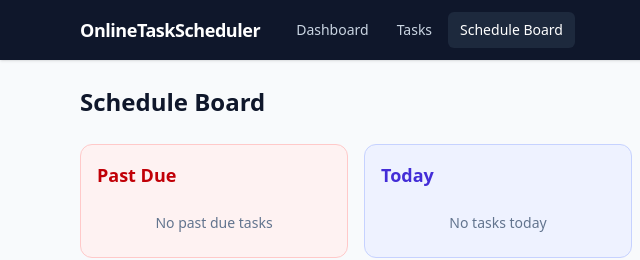
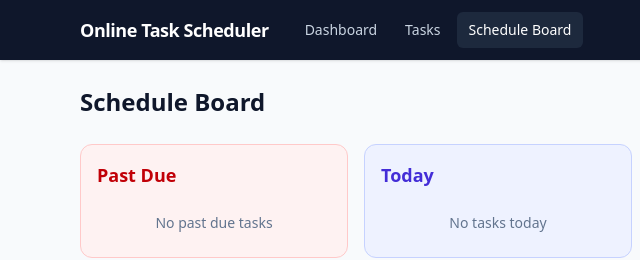
Before and after one commit to Julaians/Project-Web-Design, a website: page pages/board.html in a window 1280 px wide. Shown: the full height of the page, 0-640 px from the left. Drawn offline with nearby package versions, Linux system fonts and the light colour scheme; sample sign-in values are in the browser's storage.

Commit message:
Fifth commit

```diff
--- a/pages/board.html
+++ b/pages/board.html
@@ -11,7 +11,7 @@
 
     <header class="sticky top-0 z-40 bg-slate-900 text-white shadow">
         <div class="mx-auto flex max-w-6xl flex-wrap items-center justify-between px-4 py-3">
-            <a href="dashboard.html" class="text-lg font-bold tracking-tight">OnlineTaskScheduler</a>
+            <a href="dashboard.html" class="text-lg font-bold tracking-tight">Online Task Scheduler</a>
             <button type="button" id="nav-toggle" aria-controls="navbarNav" aria-expanded="false" aria-label="Toggle navigation"
                 class="rounded-md border border-slate-600 p-2 hover:bg-slate-800 md:hidden">
                 <svg class="size-5" viewBox="0 0 24 24" fill="none" stroke="currentColor" stroke-width="2" stroke-linecap="round" aria-hidden="true"><path d="M4 6h16M4 12h16M4 18h16"/></svg>
```
Also changed, not shown: pages/dashboard.html (+1 -1 lines), pages/tasks.html (+1 -1 lines), screenshots/board.png, screenshots/dashboard.png, screenshots/login.png, screenshots/register.png, screenshots/task-modal-add.png, screenshots/task-modal-edit.png, screenshots/tasks.png.
